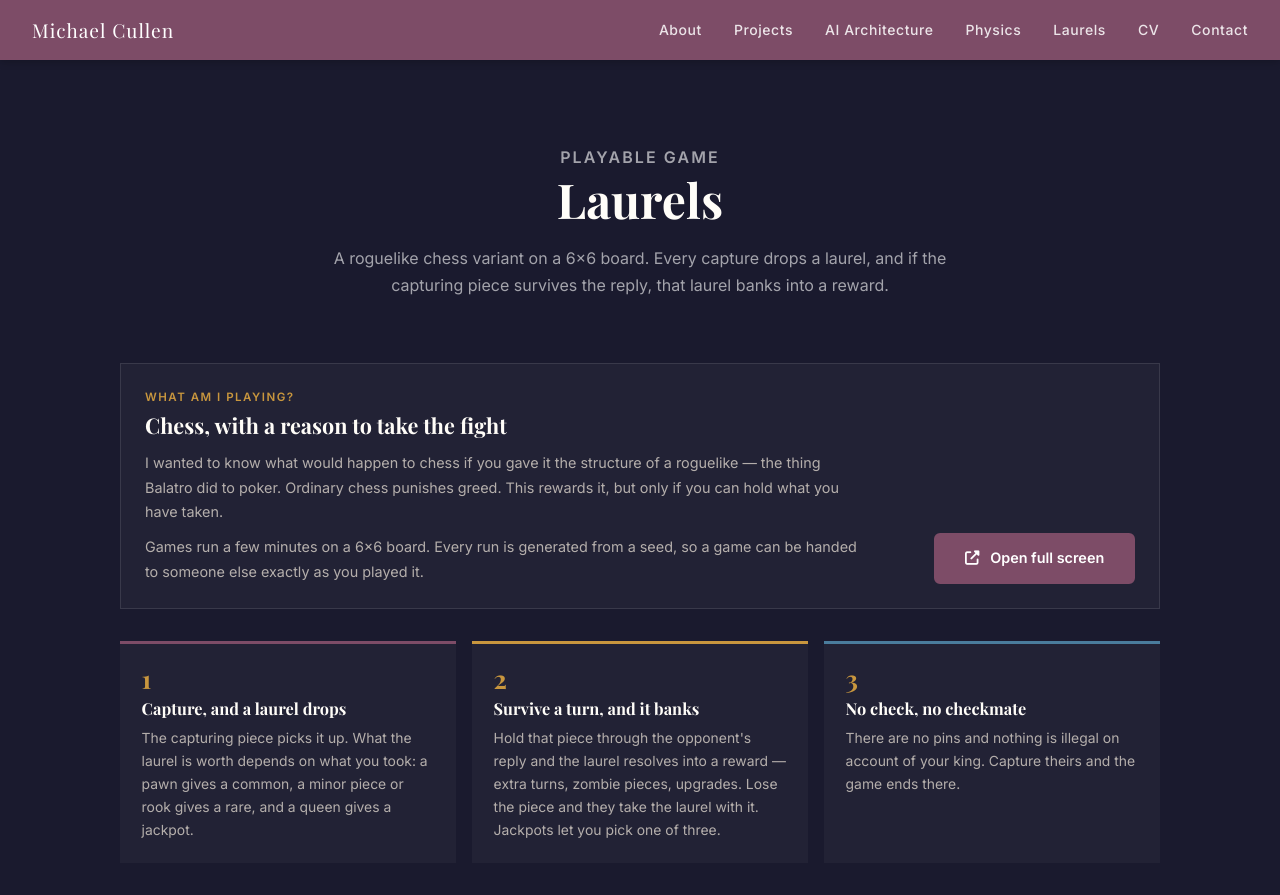
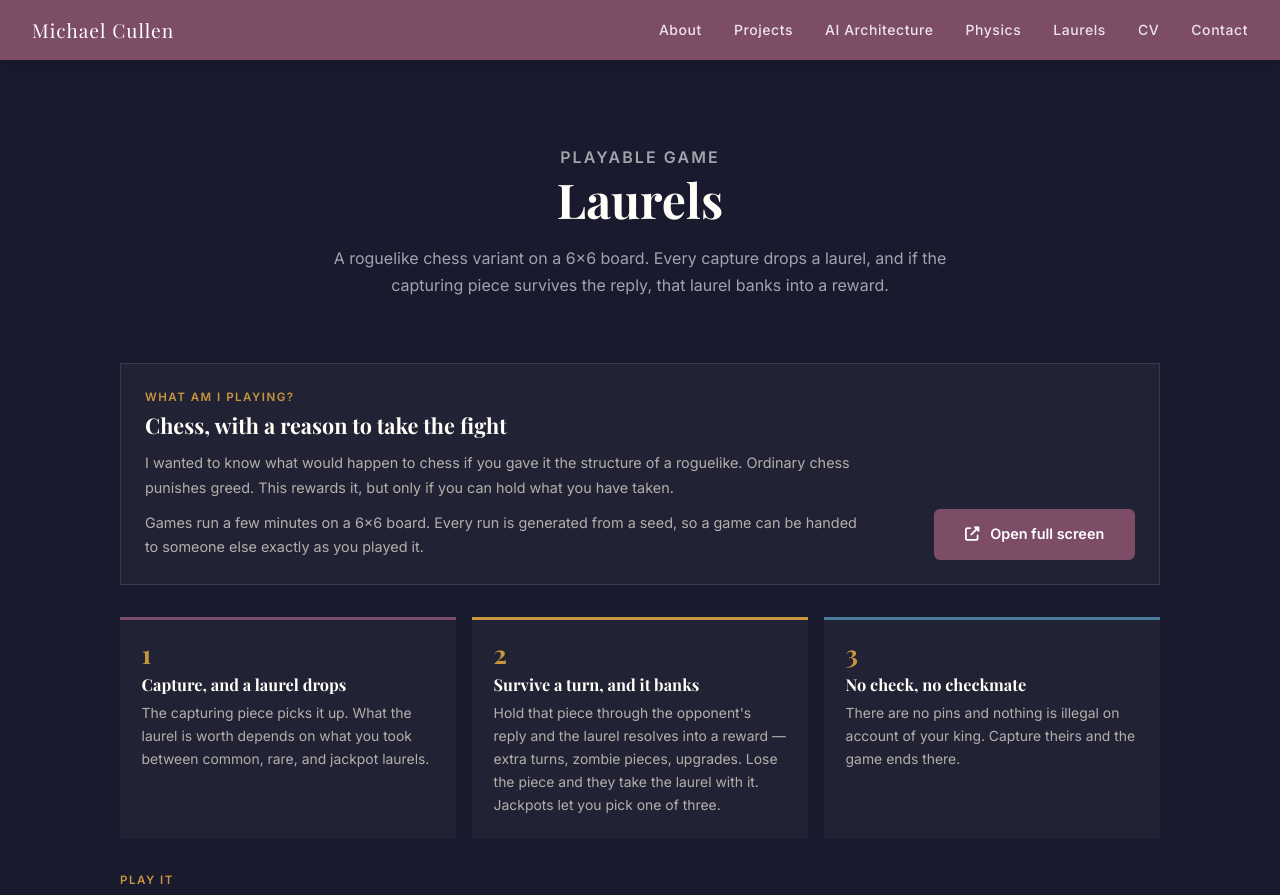
Before and after one commit to MichaelCullen2011/ResumeWebsite, a Flask app: page /laurels in a window 1280 px wide. Shown: the top 895 px of the page. Run offline with Flask 3, Linux system fonts and the light colour scheme.

Commit message:
Update Laurels page copy and remove open design content

```diff
--- a/src/templates/laurels.html
+++ b/src/templates/laurels.html
@@ -21,8 +21,8 @@
         <p class="physics-eyebrow">What am I playing?</p>
         <h2 id="laurels-explainer-heading">Chess, with a reason to take the fight</h2>
         <p>I wanted to know what would happen to chess if you gave it the structure of a
-          roguelike — the thing Balatro did to poker. Ordinary chess punishes greed. This
-          rewards it, but only if you can hold what you have taken.</p>
+          roguelike. Ordinary chess punishes greed. This rewards it, but only if you can
+          hold what you have taken.</p>
         <p>Games run a few minutes on a 6×6 board. Every run is generated from a seed, so
           a game can be handed to someone else exactly as you played it.</p>
       </div>
@@ -37,8 +37,7 @@
         <span class="laurels-rule-num" aria-hidden="true">1</span>
         <h3>Capture, and a laurel drops</h3>
         <p>The capturing piece picks it up. What the laurel is worth depends on what you
-          took: a pawn gives a common, a minor piece or rook gives a rare, and a queen
-          gives a jackpot.</p>
+          took between common, rare, and jackpot laurels.</p>
       </li>
       <li>
         <span class="laurels-rule-num" aria-hidden="true">2</span>
@@ -83,8 +82,8 @@
       <p class="physics-eyebrow">How it is built</p>
       <h2 id="laurels-built-heading">A pure engine with the game painted on top</h2>
       <p class="laurels-built-intro">TypeScript, React and Vite, with the board drawn as
-        plain HTML5 canvas on a <code>requestAnimationFrame</code> loop. The interesting
-        part is the split: none of the rules know that a screen exists.</p>
+        plain HTML5 canvas on a <code>requestAnimationFrame</code> loop where none of the
+        game rules need to know that a screen exists.</p>
       <div class="laurels-built-grid">
         <article>
           <i class="fa-solid fa-dice" aria-hidden="true"></i>
@@ -107,17 +106,7 @@
             rather than counting material. A bot that only weighs pieces plays this
             variant badly.</p>
         </article>
-        <article>
-          <i class="fa-solid fa-book-open" aria-hidden="true"></i>
-          <h3>Designed in the open</h3>
-          <p>Research, then a design brief, then a prototype, then playtests folded back
-            into the docs. The decision log covers why the board is 6×6, why laurels are
-            capture-and-hold, and how the snowball problem gets braked.</p>
-        </article>
       </div>
-      <p class="laurels-credits">Piece sprites are the cburnett set by Colin M.L. Burnett,
-        used under CC BY-SA 3.0. The sound effects are synthesised in the browser with
-        WebAudio.</p>
     </section>
 
   </div>
```
